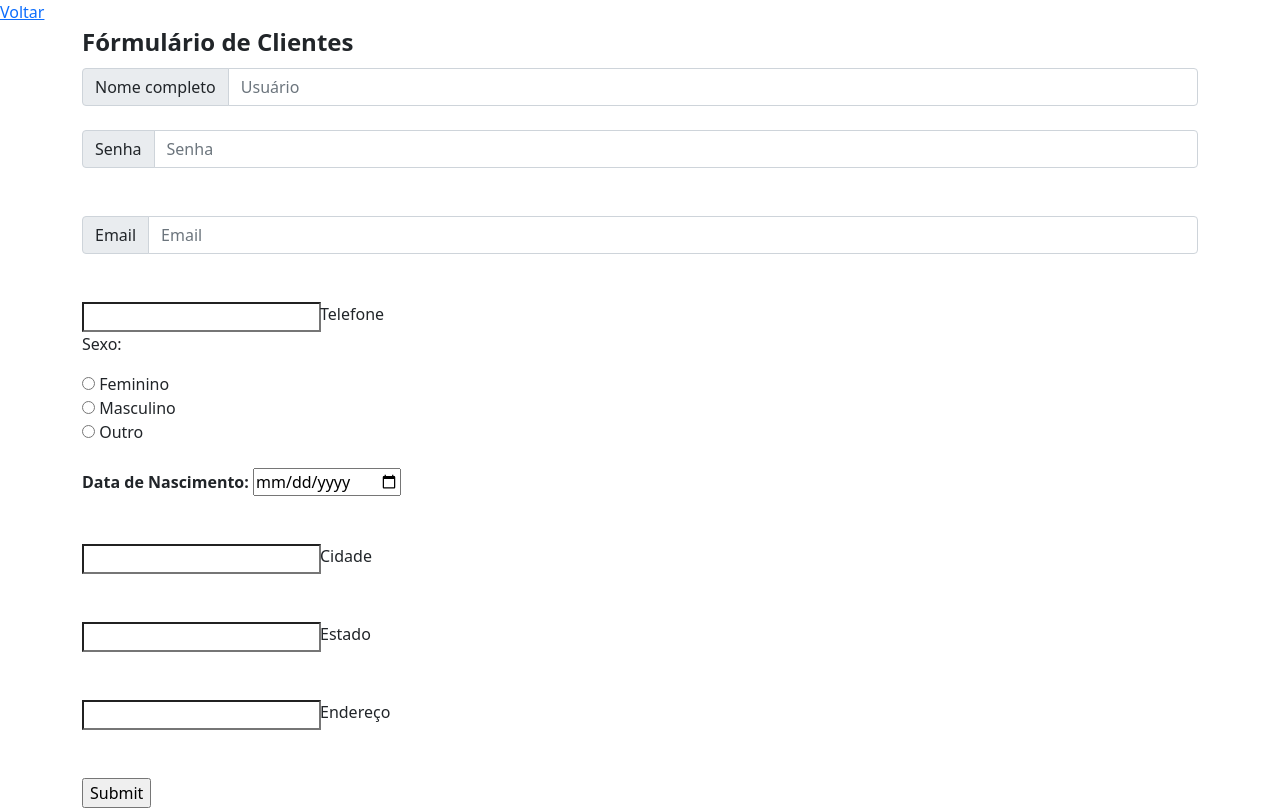
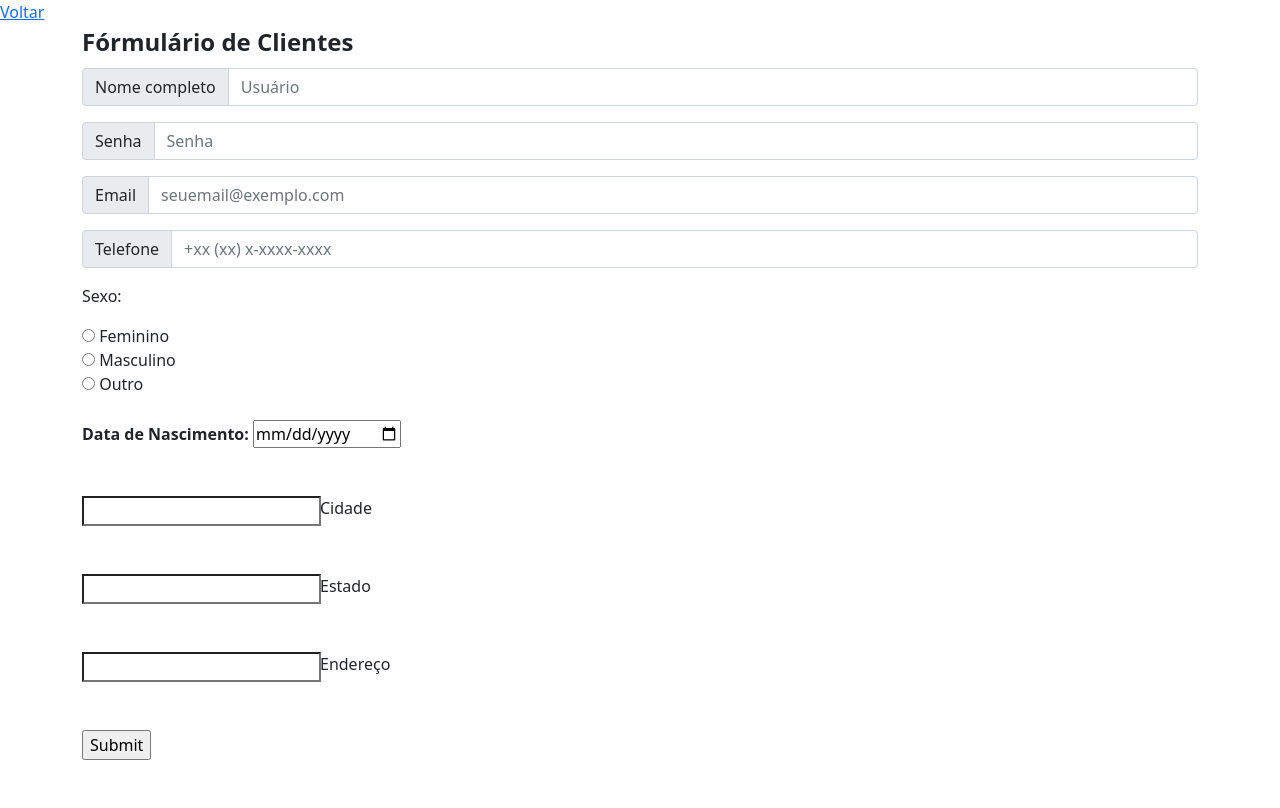
Before and after one commit to gabrielgt5/SC---Cadastro, a PHP site: page /formulario.php in a window 1280 px wide. After the commit the page ends 760 px from the top, so only its background shows below. Run offline with PHP 8.4, Linux system fonts and the light colour scheme.

Commit message:
Update formulario.php

```diff
--- a/formulario.php
+++ b/formulario.php
@@ -53,25 +53,24 @@
         <form action="formulario.php" method="POST">
             <fieldset>
                 <legend><b>Fórmulário de Clientes</b></legend>
-                <br>
-                <div class="input-group flex-nowrap">
+
+                <div class="input-group flex-nowrap  mb-3">
                     <label for="nome" class="input-group-text" id="addon-wrapping">Nome completo</label>
                     <input type="text" name="nome" id="nome" class="form-control" placeholder="Usuário" aria-label="Usuário" aria-describedby="addon-wrapping" required>
                 </div>
-                <br>
-                <div class="input-group flex-nowrap">
+
+                <div class="input-group flex-nowrap  mb-3">
                     <label for="senha" class="input-group-text" id="addon-wrapping" >Senha</label>
                     <input type="password" name="senha" id="senha" class="form-control" placeholder="Senha" aria-label="Senha" aria-describedby="addon-wrapping" required>
                 </div>
-                <br><br>
-                <div class="input-group flex-nowrap">
+
+                <div class="input-group flex-nowrap  mb-3">
                     <label for="email" class="input-group-text" id="addon-wrapping">Email</label>
-                    <input type="text" name="email" id="email" class="form-control" placeholder="Email" aria-label="Email" aria-describedby="addon-wrapping" required>
+                    <input type="text" name="email" id="email" class="form-control" placeholder="seuemail@exemplo.com" aria-label="seuemail@exemplo.com" aria-describedby="addon-wrapping" required>
                 </div>
-                <br><br>
-                <div class="input-group flex-nowrap">
-                    <input type="tel" name="telefone" id="telefone" class="inputUser" required>
-                    <label for="telefone" class="labelInput">Telefone</label>
+                <div class="input-group flex-nowrap  mb-3">
+                    <label for="telefone" class="input-group-text" id="addon-wrapping">Telefone</label>
+                    <input type="tel" name="telefone" id="telefone" class="form-control" placeholder="+xx (xx) x-xxxx-xxxx" aria-label="+xx (xx) x-xxxx-xxxx" aria-describedby="addon-wrapping" required>
                 </div>
                 <p>Sexo:</p>
                 <input type="radio" id="feminino" name="genero" value="feminino" required>
```
